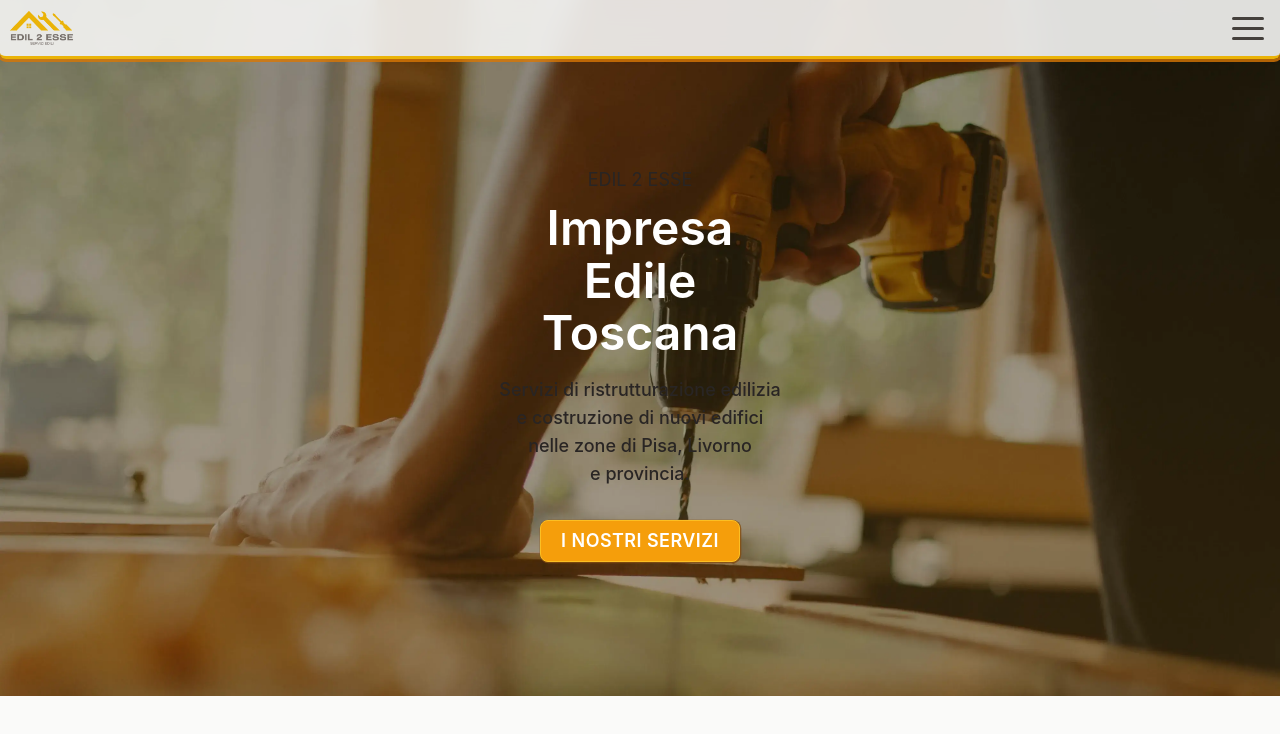
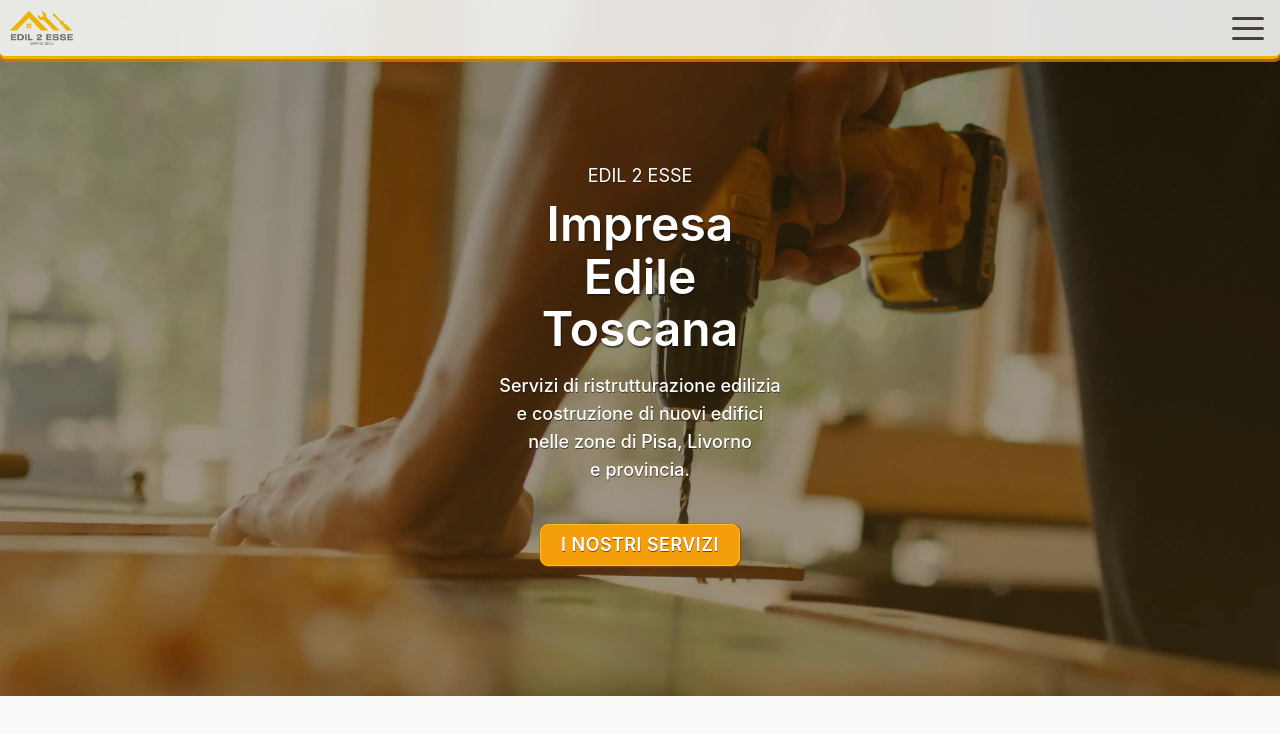
Before and after one commit to emanuelefavero/edil-2-esse, a Next.js app: page / in a window 1280 px wide. Shown: the top 734 px of the page. Built offline with nearby package versions, Linux system fonts and the light colour scheme.

Commit message:
add text shadow

```diff
--- a/app/globals.css
+++ b/app/globals.css
@@ -5,6 +5,7 @@
 :root {
   --background: #fafaf9;
   --foreground: #292524;
+  --text-shadow: rgba(21, 18, 16, 0.6);
 }
 
 @media (prefers-color-scheme: dark) {
--- a/components/Button.tsx
+++ b/components/Button.tsx
@@ -28,7 +28,7 @@ export default function Component({
         aria-label={ariaLabel}
         disabled={disabled}
         className={clsx(
-          'bg-amber-500 border-[1px] border-amber-400 shadow-[0.5px_0.5px_0.5px_0.8px] shadow-yellow-800/80 font-[600] text-lg tracking-wide px-5 py-1.5 rounded-lg text-white hover:bg-yellow-600 duration-200 active:transform active:translate-y-0.5 active:scale-[0.99] active:shadow-none transition-all',
+          'bg-amber-500 border-[1px] border-amber-400 shadow-[0.5px_0.5px_0.5px_0.8px] shadow-yellow-800/80 text-shadow-sm font-[600] text-lg tracking-wide px-5 py-1.5 rounded-lg text-white hover:bg-yellow-600 duration-200 active:transform active:translate-y-0.5 active:scale-[0.99] active:shadow-none transition-all',
           className,
           disabled && 'opacity-50 cursor-not-allowed'
         )}
--- a/components/HeroSection.tsx
+++ b/components/HeroSection.tsx
@@ -2,13 +2,13 @@ import Button from '@/components/Button'
 
 export default function Component() {
   return (
-    <section className='w-full h-[calc(100vh-104px)] pt-8 flex flex-col justify-center items-center gap-8 bg-hero-image bg-cover bg-center'>
+    <section className='w-full h-[calc(100vh-104px)] pt-8 flex flex-col justify-center items-center gap-10 bg-hero-image bg-cover bg-center'>
       <div className='max-w-72 text-center'>
-        <div className='mb-2 text-lg'>EDIL 2 ESSE</div>
-        <h1 className='text-white font-semibold text-5xl leading-[3.3rem] mb-4'>
+        <div className='mb-2 text-lg text-white text-shadow'>EDIL 2 ESSE</div>
+        <h1 className='text-white font-semibold text-5xl leading-[3.3rem] mb-4 text-shadow-lg'>
           Impresa Edile Toscana
         </h1>
-        <p className='font-[500] text-lg text-pretty'>
+        <p className='font-[500] text-lg text-pretty text-white text-shadow'>
           Servizi di ristrutturazione edilizia e costruzione di nuovi edifici
           nelle zone di Pisa, Livorno e provincia.
         </p>
--- a/tailwind.config.ts
+++ b/tailwind.config.ts
@@ -1,4 +1,5 @@
 import type { Config } from 'tailwindcss'
+import plugin from 'tailwindcss/plugin'
 
 const config: Config = {
   content: [
@@ -45,8 +46,26 @@ const config: Config = {
       backgroundImage: {
         'hero-image': "url('/hero-image.webp')",
       },
+
+      textShadow: {
+        sm: '0.25px 0.5px 0.25px var(--text-shadow)',
+        DEFAULT: '0.5px 1px 0.5px var(--text-shadow)',
+        lg: '1px 1.5px 1px var(--text-shadow)',
+        none: 'none',
+      },
     },
   },
-  plugins: [],
+  plugins: [
+    plugin(function ({ matchUtilities, theme }) {
+      matchUtilities(
+        {
+          'text-shadow': (value) => ({
+            textShadow: value,
+          }),
+        },
+        { values: theme('textShadow') }
+      )
+    }),
+  ],
 }
 export default config
```
